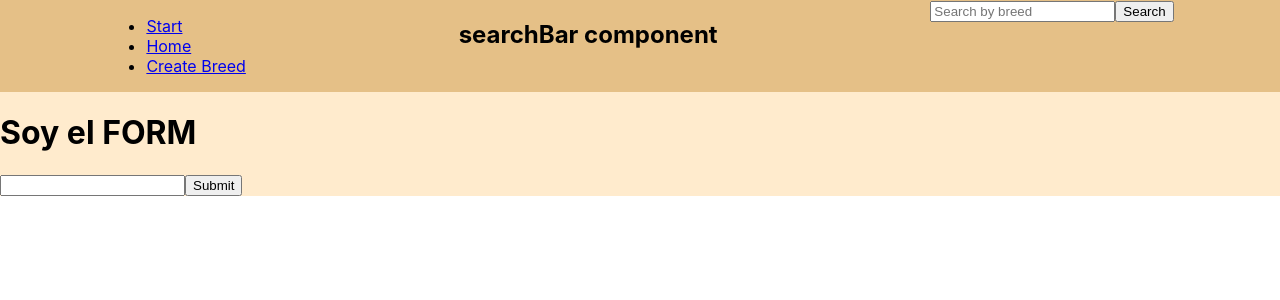
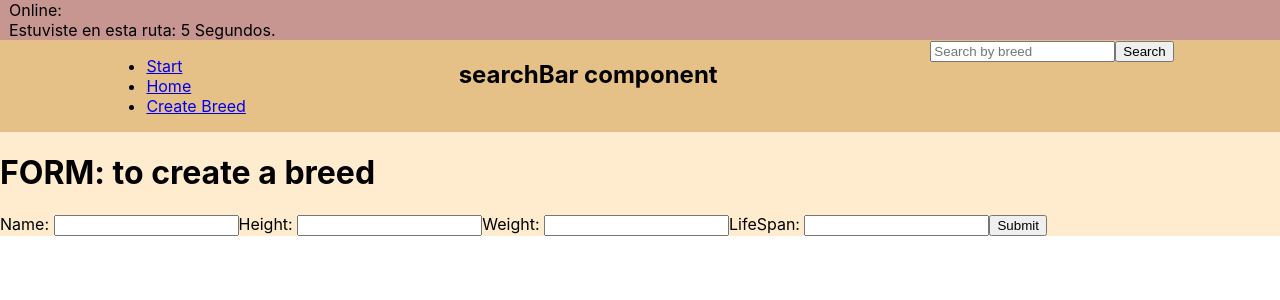
Before and after one commit to juancruzrocha/Proyecto-individual-Dogs, a React (Create React App) app in the folder client/: page /DogCreate in a window 1280 px wide. Shown: the top 300 px of the page. Built offline with nearby package versions, Linux system fonts and the light colour scheme.

Commit message:
doing my best

```diff
--- a/client/src/components/Filtrado.jsx
+++ b/client/src/components/Filtrado.jsx
@@ -1,4 +1,5 @@
 import React from "react";
+import estilo from './Filtrado.module.css'
 import { useDispatch } from "react-redux";
 //Actions
 import { orderByName } from "../redux/actions";
@@ -13,7 +14,7 @@ const Filtrado = (props) => {
   };
 
   return (
-    <div className="order button container">
+    <div className={estilo.fondo}>
       <select name="order" onChange={(e) => handleSort(e)}>
         <option value="asc">Ascendent order</option>
         <option value="des">Descendent order</option>
--- /dev/null
+++ b/client/src/components/Filtrado.module.css
@@ -0,0 +1,5 @@
+.fondo{
+    background-color: blanchedalmond;
+    display:grid;
+    place-items: center;
+   }
--- a/client/src/components/Form.jsx
+++ b/client/src/components/Form.jsx
@@ -12,12 +12,12 @@ const Form = (props) => {
     lifeSpan: "",
   });
 
-  const submitHandler = (e) => {
-    e.preventDefault();
+  function submitHandler(e) {
+    e.preventDefault();//previene que se
     dispatch(createDog(input));
-  };
+  }
 
-  const changeHandler = (e) => {
+  function changeHandler(e) {
     const property = e.target.name;
     const value = e.target.value;
 
@@ -25,16 +25,47 @@ const Form = (props) => {
       ...input,
       [property]: value,
     });
-  };
+  }
+
+function validate(input){
+
+}
+
 
   return (
     <>
-      <h1>Soy el FORM</h1>
+      <h1>FORM: to create a breed</h1>
+
       <form onSubmit={submitHandler}>
+        <label htmlFor="name">Name:  </label>
         <input
           type="text"
           name="name"
+          value={input.name}
+          onChange={changeHandler}
+        ></input>
+
+        <label htmlFor="name">Height:  </label>
+        <input
+          type="text"
+          name="height"
           value={input.height}
+          onChange={changeHandler}
+        ></input>
+
+        <label htmlFor="name">Weight:  </label>
+        <input
+          type="text"
+          name="weight"
+          value={input.weight}
+          onChange={changeHandler}
+        ></input>
+
+        <label htmlFor="name">LifeSpan:  </label>
+        <input
+          type="text"
+          name="lifeSpan"
+          value={input.lifeSpan}
           onChange={changeHandler}
         ></input>
 
--- a/client/src/components/NavBar.jsx
+++ b/client/src/components/NavBar.jsx
@@ -2,9 +2,14 @@ import React from "react";
 import { Link } from "react-router-dom";
 import estilos from "./NavBar.module.css";
 import SearchBar from './SearchBar';
+import Timer from './Timer'
+
 
 const NavBar = (props) => {
-  return (
+  return (<>
+    <div className={estilos.online}>
+      Online: <Timer/>
+    </div>
     <div className={estilos.contenedor}>
       <ul>
         <li>
@@ -20,6 +25,7 @@ const NavBar = (props) => {
 
       <SearchBar/>
     </div>
+  </>
   );
 };
 
--- a/client/src/components/NavBar.module.css
+++ b/client/src/components/NavBar.module.css
@@ -3,3 +3,8 @@
     justify-content: space-around;
     background-color: rgba(217, 173, 103, 0.674);
     }
+
+.online{
+    background-color:rgb(200, 150 , 145);
+    padding-left: 9px;
+}
--- a/client/src/components/SearchBar.jsx
+++ b/client/src/components/SearchBar.jsx
@@ -1,8 +1,13 @@
 import React from "react";
 import { useState } from "react";
 import { useSelector, useDispatch } from "react-redux";
+
+//Actions
 import { searchResult } from "../redux/actions";
-import { firstToUpperCase } from "../helpers/firstToUpperCase";
+
+//Funciones auxiliares
+import { firstToUpperCase } from "../controllers/firstToUpperCase";
+import searchBarResult from "../controllers/searchBarResult";
 
 const SearchBar = (props) => {
   // estado local del input de busqueda
@@ -15,17 +20,10 @@ const SearchBar = (props) => {
     setBusqueda(firstToUpperCase(e.target.value));
   };
 
-  // guardamos en un array el resultado de la busqueda
-  const searchBarResult = (terminoBusqueda) => {
-    let result = state.filter((dog) => dog.name === terminoBusqueda);
-    return result;
-  };
-
-  //para que cuando se enviua el form no se recargue la pagina
+  //para que cuando se envia el form no se recargue la pagina
   const handleSubmit = (e) => {
     e.preventDefault();
-
-    dispatch(searchResult(searchBarResult(busqueda)));
+    dispatch(searchResult(searchBarResult(busqueda,state)));
   };
 
   return (
--- /dev/null
+++ b/client/src/components/Timer.jsx
@@ -0,0 +1,34 @@
+import React from "react";
+
+
+
+class Timer extends React.Component {
+    constructor(props) {
+      super(props);
+      this.state = { seconds: 0 };
+    }
+
+    tick() {
+      this.setState(state => ({
+        seconds: state.seconds + 1
+      }));
+    }
+
+    componentDidMount() {
+      this.interval = setInterval(() => this.tick(), 1000);
+    }
+
+    componentWillUnmount() {
+      clearInterval(this.interval);
+    }
+
+    render() {
+      return (
+        <div>
+          Estuviste en esta ruta: {this.state.seconds} Segundos.
+        </div>
+      );
+    }
+  }
+
+  export default Timer;
--- /dev/null
+++ b/client/src/controllers/searchBarResult.js
@@ -0,0 +1,5 @@
+// guardamos en un array el resultado de la busqueda
+
+export default function (terminoBusqueda, state) {
+  return state.filter((dog) => dog.name === terminoBusqueda);
+}
--- a/client/src/redux/reducer.js
+++ b/client/src/redux/reducer.js
@@ -12,13 +12,11 @@ import { orderDogsByName } from "./../controllers/orderDogsByName";
 
 const initialState = {
   dogs: [],
+  dogDetail: [],
+  createdDogs: [],
+  renderDogs: [],
   temperaments: [],
-  dogDetail: [],
   searchResult: [],
-
-  renderDogs: [],
-  createdDogs: [],
-
 };
 
 const rootReducer = (state = initialState, action) => {
```
Also changed, not shown: client/src/components/Filtros.jsx (deleted, +0 -25 lines), client/src/controllers/firstToUpperCase.js (renamed from client/src/helpers/firstToUpperCase.js), client/src/controllers/orderDogsByName.js (renamed from client/src/controllers/orderDogsByName.jsx).
